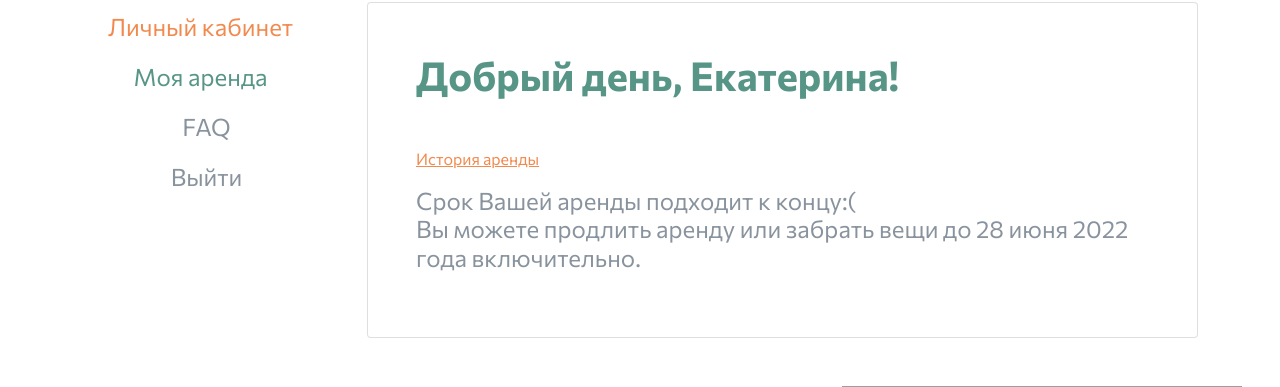
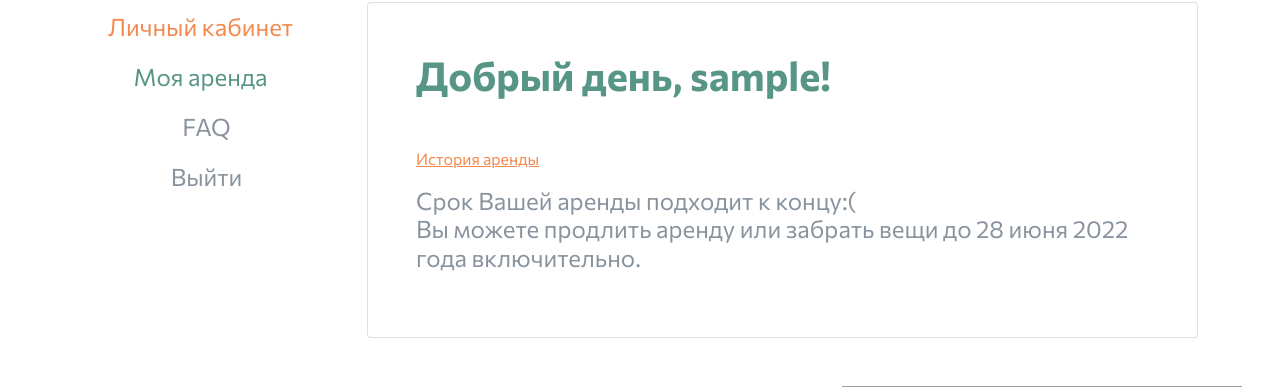
Before and after one commit to techniciandev93/SelfStorage, a Django app: page /my-rent/update/1/ in a window 1280 px wide, after a click on "Моя аренда". Shown: the part 160-547 px from the top of the page. Run offline with Django 3.2, Linux system fonts and the light colour scheme; the visitor is signed in with stand-in values (Sample User, id 1); data comes from the database, SQL or seed files in the repository; parts of the project's set-up code (start-up, migrations or seed data) failed here and were passed over; some libraries are stand-ins or nearby versions; grey boxes are pictures that could not be loaded.

Commit message:
Add user name

```diff
--- a/renta_warehouse/templates/renta_warehouse/my-rent.html
+++ b/renta_warehouse/templates/renta_warehouse/my-rent.html
@@ -107,7 +107,7 @@
                                         {% else %}
                                             <span class="form-control fs_24 ps-2 SelfStorage__input">Не заполнено</span>
                                         {% endif %}
-                                        <span class="fs_24 SelfStorage_green ms-2">Аддрес</span>
+                                        <span class="fs_24 SelfStorage_green ms-2">Адрес</span>
                                         {% if user.address %}
                                             <p class="form-control fs_24 ps-2 SelfStorage__input">{{ user.address }}</p>
                                         {% else %}
@@ -121,7 +121,7 @@
                         </div>
                     </div>
                     <div class="tab-pane fade" id="Rent" role="tabpanel" aria-labelledby="Rent-tab">
-                        <h1 class="fw-bold SelfStorage_green mb-5">Добрый день, Екатерина!</h1>
+                        <h1 class="fw-bold SelfStorage_green mb-5">Добрый день, {{ user.username }}!</h1>
                         <a href="#" class="SelfStorage_orange">История аренды</a>
                         <h4 class="SelfStorage_grey my-3">Срок Вашей аренды подходит к концу:(<br>Вы можете продлить
                             аренду или забрать вещи до 28 июня 2022 года включительно.</h4>
```
